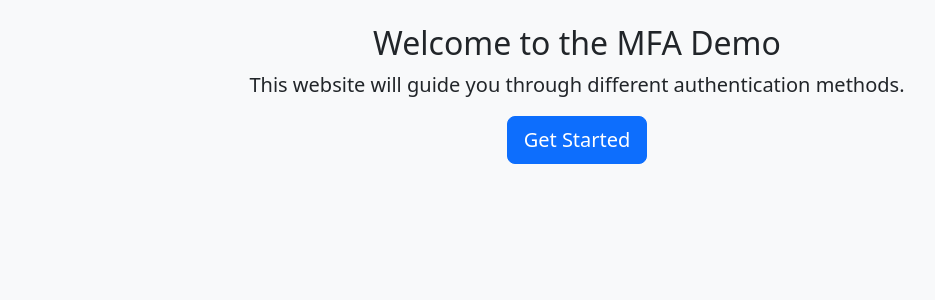
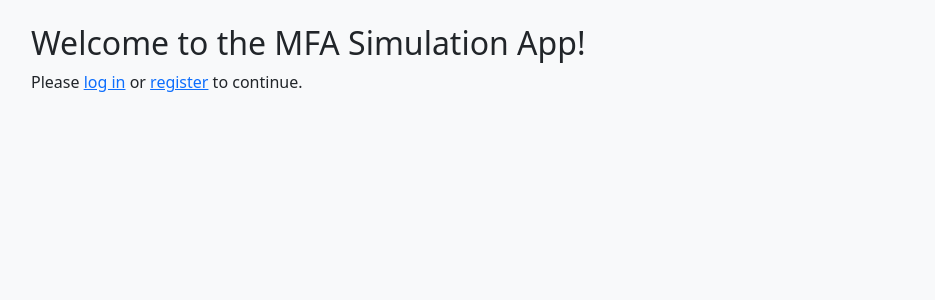
Before and after one commit to alexlines8/dissertation, a Flask app: page / in a window 1280 px wide. Shown: the part 56-356 px from the top of the page, without its empty margins (63-998 px from the left). Run offline with Flask 3, Linux system fonts and the light colour scheme.

Commit message:
new home page

```diff
--- a/templates/home.html
+++ b/templates/home.html
@@ -1,11 +1,11 @@
-{% extends "base.html" %}
-
-{% block title %} Home {% endblock %}
-
+{% extends 'base.html' %}
 {% block content %}
-<div class="text-center">
-    <h2 class="mt-4">Welcome to the MFA Demo</h2>
-    <p class="lead">This website will guide you through different authentication methods.</p>
-    <a href="/register" class="btn btn-primary btn-lg">Get Started</a>
+<div class="container mt-4">
+  <h2>Welcome to the MFA Simulation App!</h2>
+  {% if current_user.is_authenticated %}
+    <p>Hello, {{ current_user.username }}! You are logged in.</p>
+  {% else %}
+    <p>Please <a href="{{ url_for('login') }}">log in</a> or <a href="{{ url_for('register') }}">register</a> to continue.</p>
+  {% endif %}
 </div>
 {% endblock %}
```
